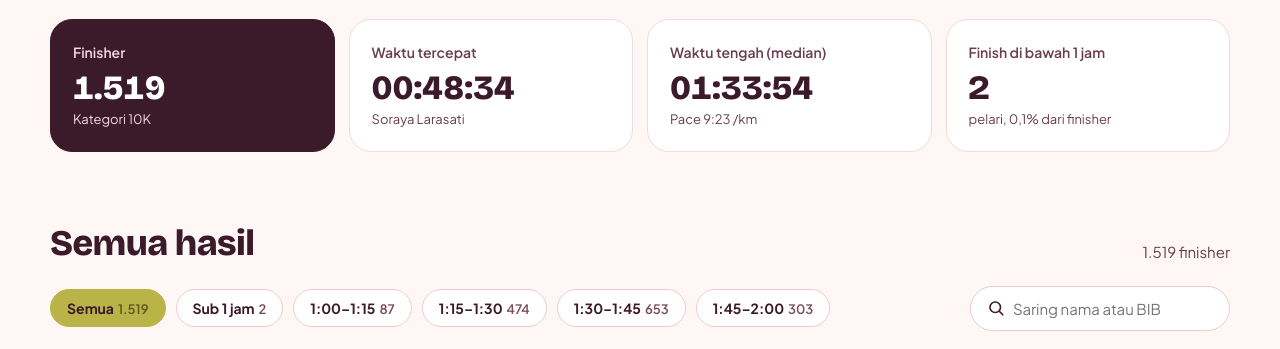
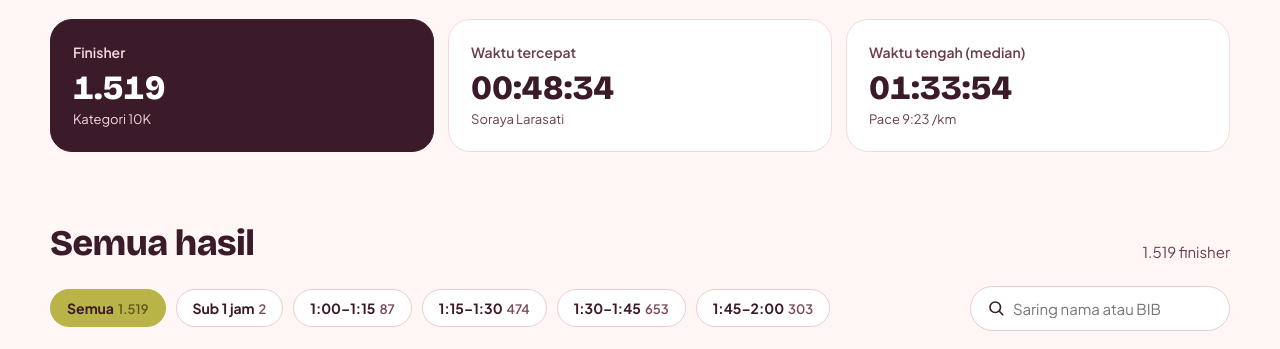
Before and after one commit to comercial-weg/raceresult.sherunstheworld.id, a plain HTML site: page public/index.html in a window 1280 px wide. Shown: the part 702-1051 px from the top of the page. Drawn offline with nearby package versions, Linux system fonts and the light colour scheme.

Commit message:
Remove 'Finish di bawah 1 jam' tile from race summary
Co-Authored-By: Claude Opus 5.5 <noreply@anthropic.com>
Claude-Session: https://claude.ai/code/session_01UvjBWXJnghviY9UCVKDd8P

```diff
--- a/public/assets/app.js
+++ b/public/assets/app.js
@@ -168,12 +168,10 @@
     const ss = DATA.map(r => r.s).sort((a,b)=>a-b);
     const med = ss.length % 2 ? ss[(ss.length-1)/2] : Math.round((ss[ss.length/2-1] + ss[ss.length/2]) / 2);
     const w = DATA[0], km = w.km;
-    const sub60 = DATA.filter(r => r.s < 3600).length;
     const tiles = [
       ['Finisher', nf(DATA.length), 'Kategori ' + Object.keys(totals).join(' & ')],
       ['Waktu tercepat', hms(w.s), nameHtml(w)],
-      ['Waktu tengah (median)', hms(med), 'Pace ' + paceStr(med, km) + ' /km'],
-      ['Finish di bawah 1 jam', nf(sub60), 'pelari, ' + (sub60/DATA.length*100).toLocaleString('id-ID',{maximumFractionDigits:1}) + '% dari finisher']
+      ['Waktu tengah (median)', hms(med), 'Pace ' + paceStr(med, km) + ' /km']
     ];
     $('stats').innerHTML = tiles.map(t => '<div class="stat"><div class="k">'+t[0]+'</div><div class="v">'+t[1]+'</div><div class="s">'+t[2]+'</div></div>').join('');
     $('ringkas-sub').textContent = 'Waktu finish terakhir ' + hms(ss[ss.length-1]);
--- a/public/assets/style.css
+++ b/public/assets/style.css
@@ -102,7 +102,7 @@ h2{font-family:var(--font-display);font-weight:800;font-size:clamp(28px,3vw,36px
 .sec-sub{color:var(--muted);font-size:15px;margin:0}
 
 /* stats */
-.stats{display:grid;grid-template-columns:repeat(4,1fr);gap:14px}
+.stats{display:grid;grid-template-columns:repeat(3,1fr);gap:14px}
 .stat{min-width:0;background:#fff;border:1px solid var(--line);border-radius:22px;padding:22px}
 .stat .k{font-size:14px;font-weight:600;color:var(--muted)}
 .stat .v{font-family:var(--font-display);font-weight:800;font-size:34px;line-height:1.1;margin:6px 0 2px;font-variant-numeric:tabular-nums}
@@ -181,6 +181,7 @@ footer{background:var(--plum);color:#fff;margin-top:72px}
 /* ---------- responsive ---------- */
 @media (max-width:980px){
   .stats{grid-template-columns:repeat(2,1fr)}
+  .stat:first-child{grid-column:1/-1}
   .rcard{grid-template-columns:1fr}
   .help{grid-template-columns:1fr}
   .trow{grid-template-columns:56px 80px 1fr 100px 88px}
```
